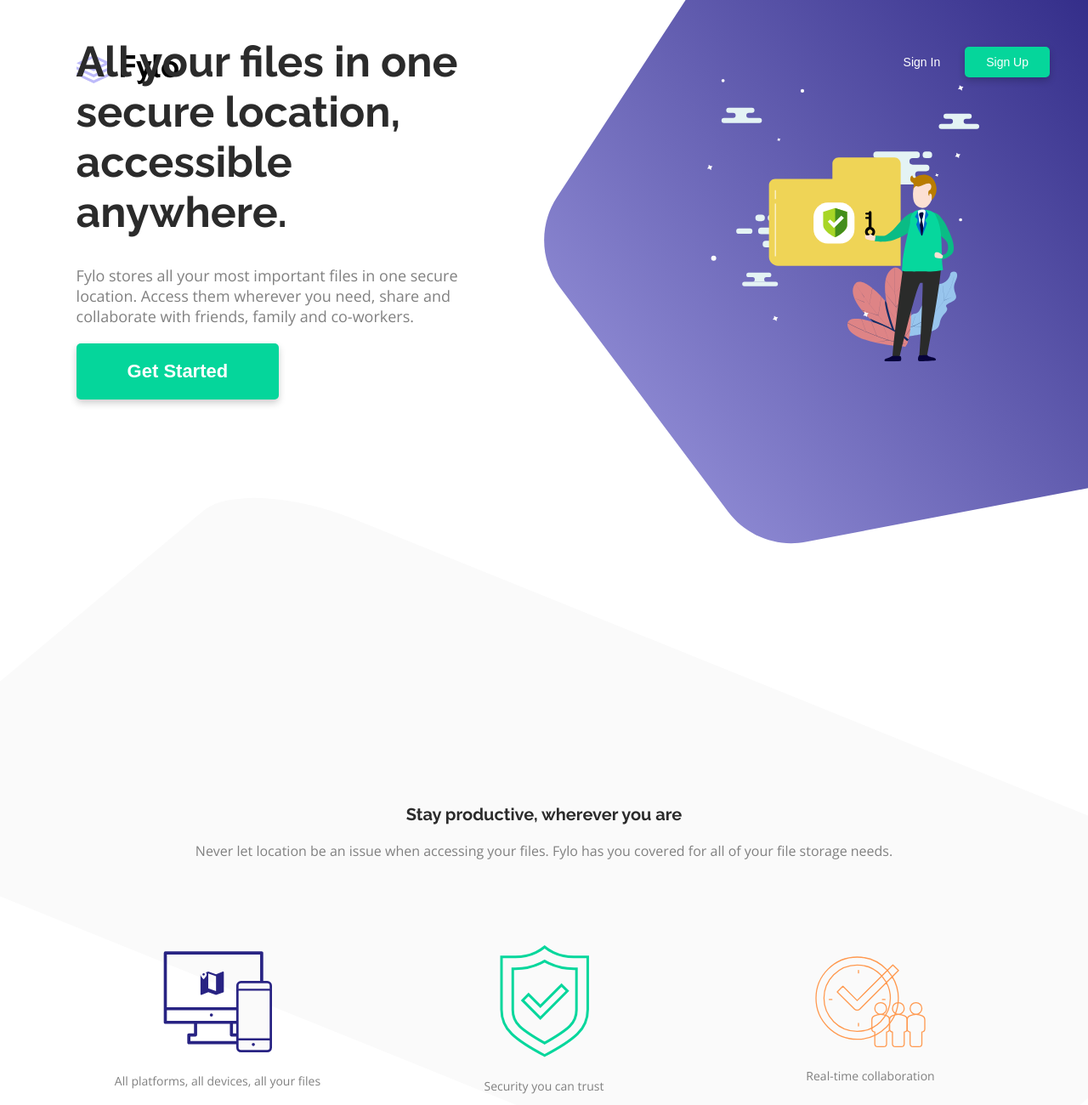
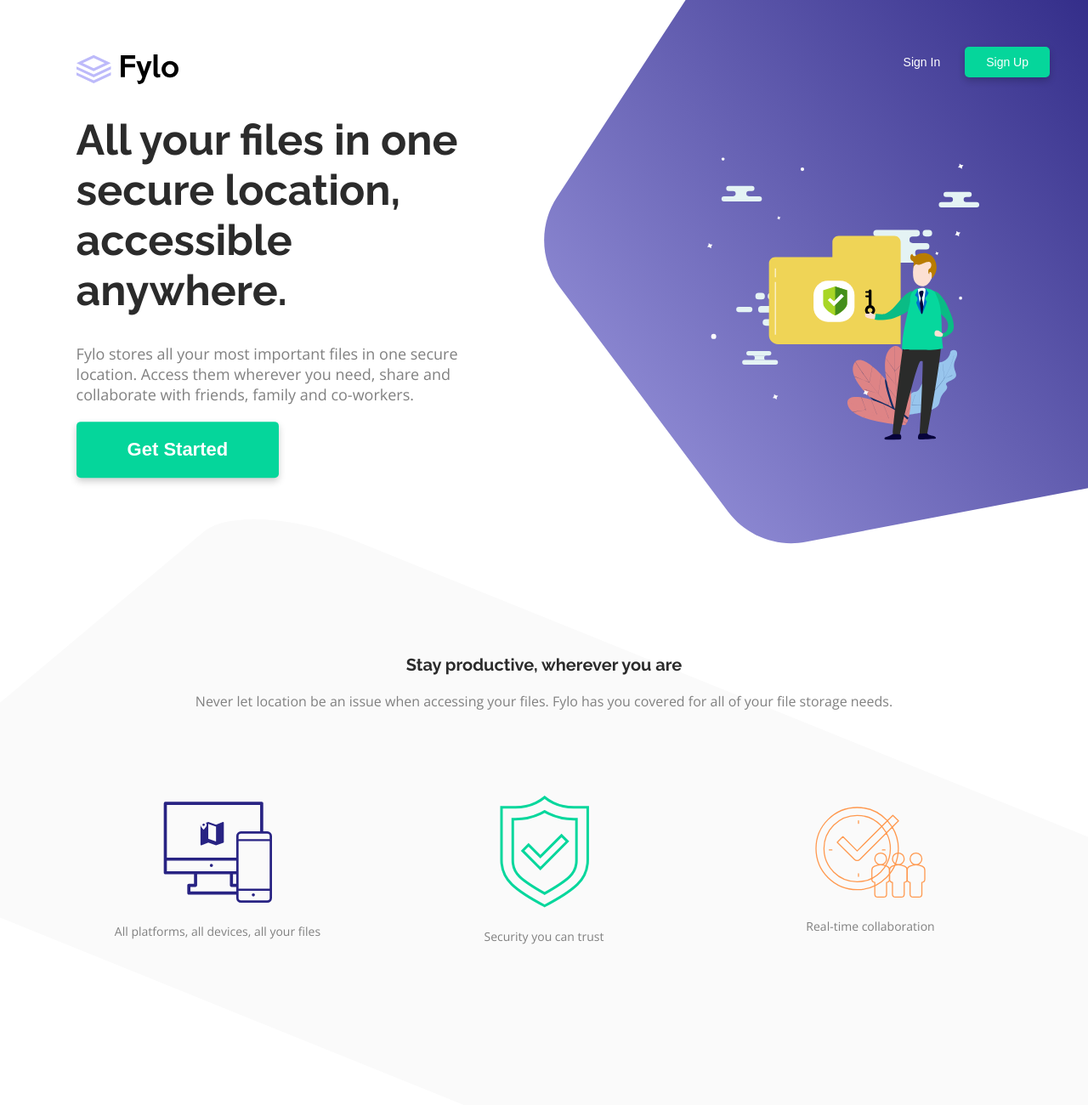
Before and after one commit to video-kid/landing, a website: page index.html in a window 1280 px wide. Shown: the top 1300 px of the page at 85% size. Drawn offline with nearby package versions, Linux system fonts and the light colour scheme.

Commit message:
Fixed some problems with responsive

```diff
--- a/sass/core/_background.scss
+++ b/sass/core/_background.scss
@@ -1,5 +1,5 @@
 body {
-  max-width: 100vw;
+  position: relative;
   background-image: url("../images/bg-intro-mobile.svg");
   background-repeat: no-repeat;
   background-position: top right;
@@ -11,7 +11,7 @@
     width: 250vw;
     background-color: $light-gray;
     border-radius: 10%;
-    top: 115%;
+    top: 40%;
     left: -120%;
     @include vendor-prefix(transform,  rotate(14deg) skew(-36deg, 8deg));
     z-index: -1;
@@ -25,7 +25,7 @@
     .decorator{
       height: 65vh;
       width: 105vw;
-      top: 95%;
+      top: 25%;
       left: 0;
     }
   }
--- a/sass/core/_globals.scss
+++ b/sass/core/_globals.scss
@@ -5,7 +5,7 @@
 }
 
 section {
-  padding-top: 200px;
+  padding-top: 150px;
   width: 100vw;
 }
 
@@ -40,6 +40,7 @@
   }
 }
 
+
 li {
   list-style: none;
 }
@@ -50,6 +51,9 @@
 }
 
 @media (min-width: 900px) {
+  section {
+    padding-top: 210px;
+  }
   h2 {
     font-size: 26px;
   }
--- a/sass/module/_firstpage.scss
+++ b/sass/module/_firstpage.scss
@@ -1,5 +1,6 @@
 .firstpage {
-  height: 80vh;
+  height: 100vh;
+  position: relative;
   .content {
     width: 100%;
     position: absolute;
@@ -32,10 +33,13 @@
 
 @media (min-width: 900px) {
   .firstpage {
+    height: 70vh;
     .content {
+      position: absolute;
       flex-direction: row-reverse;
       justify-content: space-between;
-      bottom: 35%;
+      bottom: 50%;
+      transform: translateY(65%);
       &__image {
         width: 35%;
         padding-right: 10%;
--- a/sass/module/_navigation.scss
+++ b/sass/module/_navigation.scss
@@ -1,4 +1,5 @@
 nav {
+  position: absolute;
   top: 0;
   width: 100%;
   margin-top: 20px;
```
Also changed, not shown: css/style.css.
